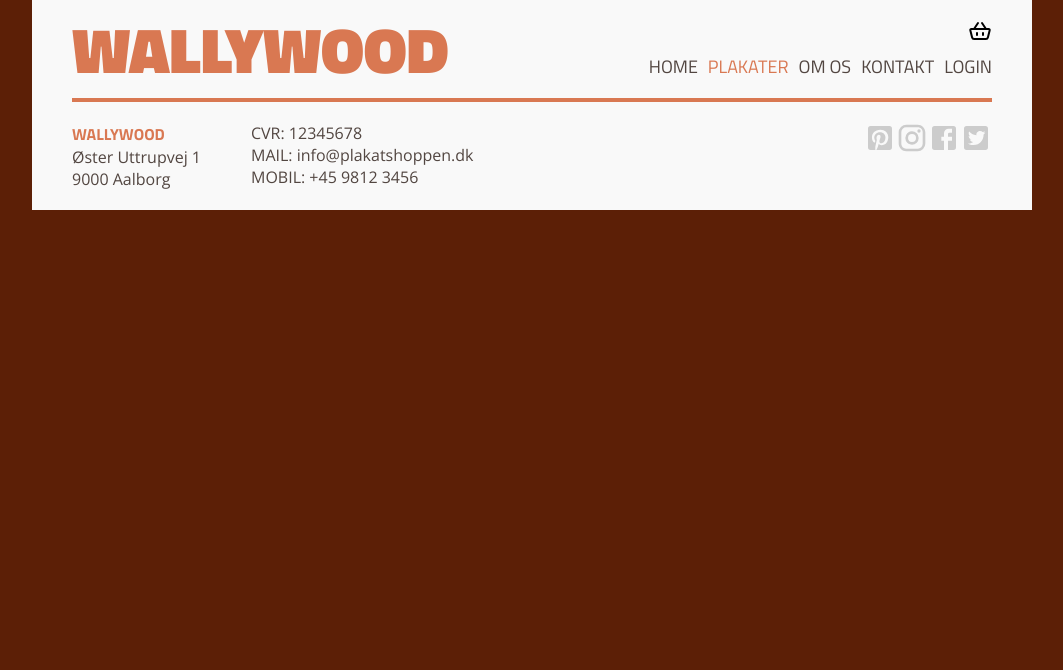
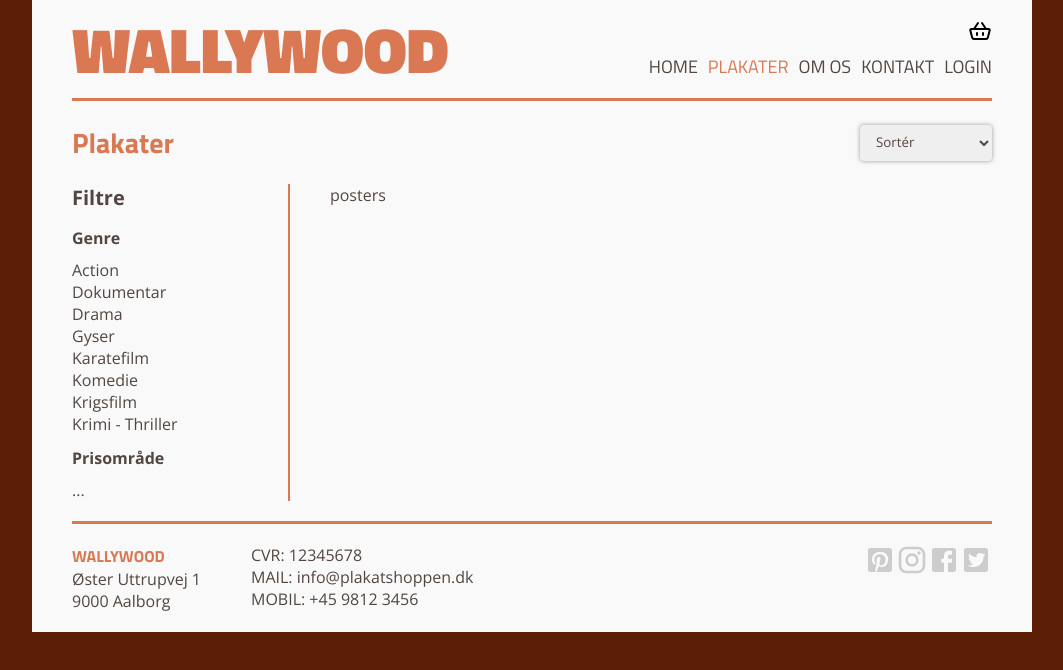
Before and after one commit to simo994q/wallywood-project, a React (Vite) app in the folder wallywood-project/: page /posters in a window 1280 px wide. Shown: the top 670 px of the page, without its empty margins (108-1171 px from the left). Built offline with nearby package versions, Linux system fonts and the light colour scheme.

Commit message:
posters with no posters

```diff
--- a/wallywood-project/src/components/AboutPage/AboutPage.module.scss
+++ b/wallywood-project/src/components/AboutPage/AboutPage.module.scss
@@ -1,7 +1,5 @@
 .aboutPageContainer {
     margin: 20px 40px;
-    justify-content: space-between;
-    align-items: center;
     font-family: 'Open Sans';
 
     h2 {
--- a/wallywood-project/src/components/HomePage/HomePage.module.scss
+++ b/wallywood-project/src/components/HomePage/HomePage.module.scss
@@ -1,7 +1,5 @@
 .homePageContainer {
     margin: 20px 40px;
-    justify-content: space-between;
-    align-items: center;
     font-family: 'Open Sans';
 
     .curtains {
--- a/wallywood-project/src/components/PostersPage/PostersPage.jsx
+++ b/wallywood-project/src/components/PostersPage/PostersPage.jsx
@@ -1,7 +1,51 @@
+import style from './PostersPage.module.scss'
+
 export const PostersPage = () => {
 
+    const filterArray = [
+        'Action',
+        'Dokumentar',
+        'Drama',
+        'Gyser',
+        'Karatefilm',
+        'Komedie',
+        'Krigsfilm',
+        'Krimi - Thriller'
+    ]
 
     return (
-        <></>
+        <>
+            <div className={style.postersPageContainer}>
+                <div className={style.headerAndSelect}>
+                    <h2>Plakater</h2>
+                    <select>
+                        <option value="Sortér" disabled selected hidden>Sortér</option>
+                        <option value="">Pris - stigende</option>
+                        <option value="">Pris - faldene</option>
+                        <option value="">Titel</option>
+                    </select>
+                </div>
+                <div className={style.filterAndPosters}>
+                    <div className={style.filter}>
+                        <h3>Filtre</h3>
+                        <h4>Genre</h4>
+                        <ul>
+                            {filterArray.map((item, index) => {
+                                return (
+                                    <p key={index}>{item}</p>
+                                )
+                            })}
+                        </ul>
+                        <h4>Prisområde</h4>
+                        <div>
+                            ...
+                        </div>
+                    </div>
+                    <div className={style.posters}>
+                        posters
+                    </div>
+                </div>
+            </div>
+        </>
     )
 }
--- /dev/null
+++ b/wallywood-project/src/components/PostersPage/PostersPage.module.scss
@@ -0,0 +1,51 @@
+.postersPageContainer {
+    margin: 20px 40px;
+    font-family: 'Open Sans';
+
+    .headerAndSelect {
+        display: flex;
+        justify-content: space-between;
+        align-items: center;
+        margin-bottom: 20px;
+
+        h2 {
+            color: #D97852;
+            font-size: 28px;
+            font-family: 'Titillium Web';
+        }
+
+        select {
+            padding: 8px 12px;
+            outline: none;
+            border: none;
+            border-radius: 4px;
+            box-shadow: 0px 0px 4px 0px #808080cc;
+            font-family: 'Open Sans';
+        }
+    }
+
+    .filterAndPosters {
+        display: flex;
+        gap: 40px;
+
+        .filter {
+            width: 300px;
+            border-right: 2px solid #D97852;
+
+            h3 {
+                margin-bottom: 16px;
+                font-size: 20px;
+            }
+            h4 {
+                margin-bottom: 10px;
+            }
+            ul {
+                margin-bottom: 12px;
+            }
+        }
+
+        .posters {
+            width: 100%;
+        }
+    }
+}
--- a/wallywood-project/src/layout/FooterLayout/FooterLayout.module.scss
+++ b/wallywood-project/src/layout/FooterLayout/FooterLayout.module.scss
@@ -4,7 +4,7 @@
     display: flex;
     justify-content: space-between;
     font-family: 'Open Sans';
-    border-top: 2px solid #D97852;
+    border-top: 3px solid #D97852;
 
     .addressAndIcons {
         display: flex;
--- a/wallywood-project/src/layout/HeaderLayout/HeaderLayout.module.scss
+++ b/wallywood-project/src/layout/HeaderLayout/HeaderLayout.module.scss
@@ -1,6 +1,6 @@
 .headerLayoutContainer {
     margin: 0 40px;
-    border-bottom: 2px solid #D97852;
+    border-bottom: 3px solid #D97852;
     display: flex;
     justify-content: space-between;
     align-items: center;
```
